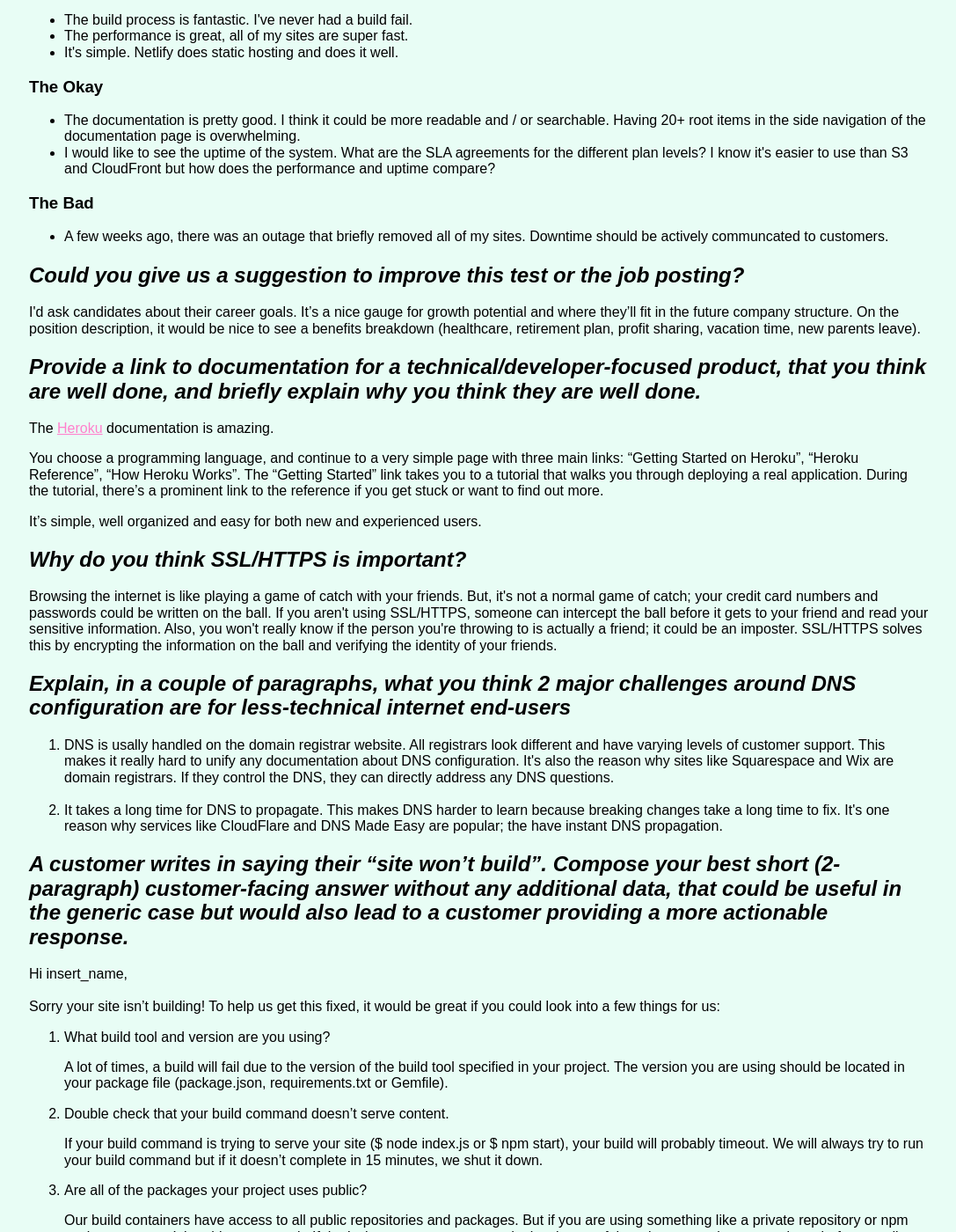
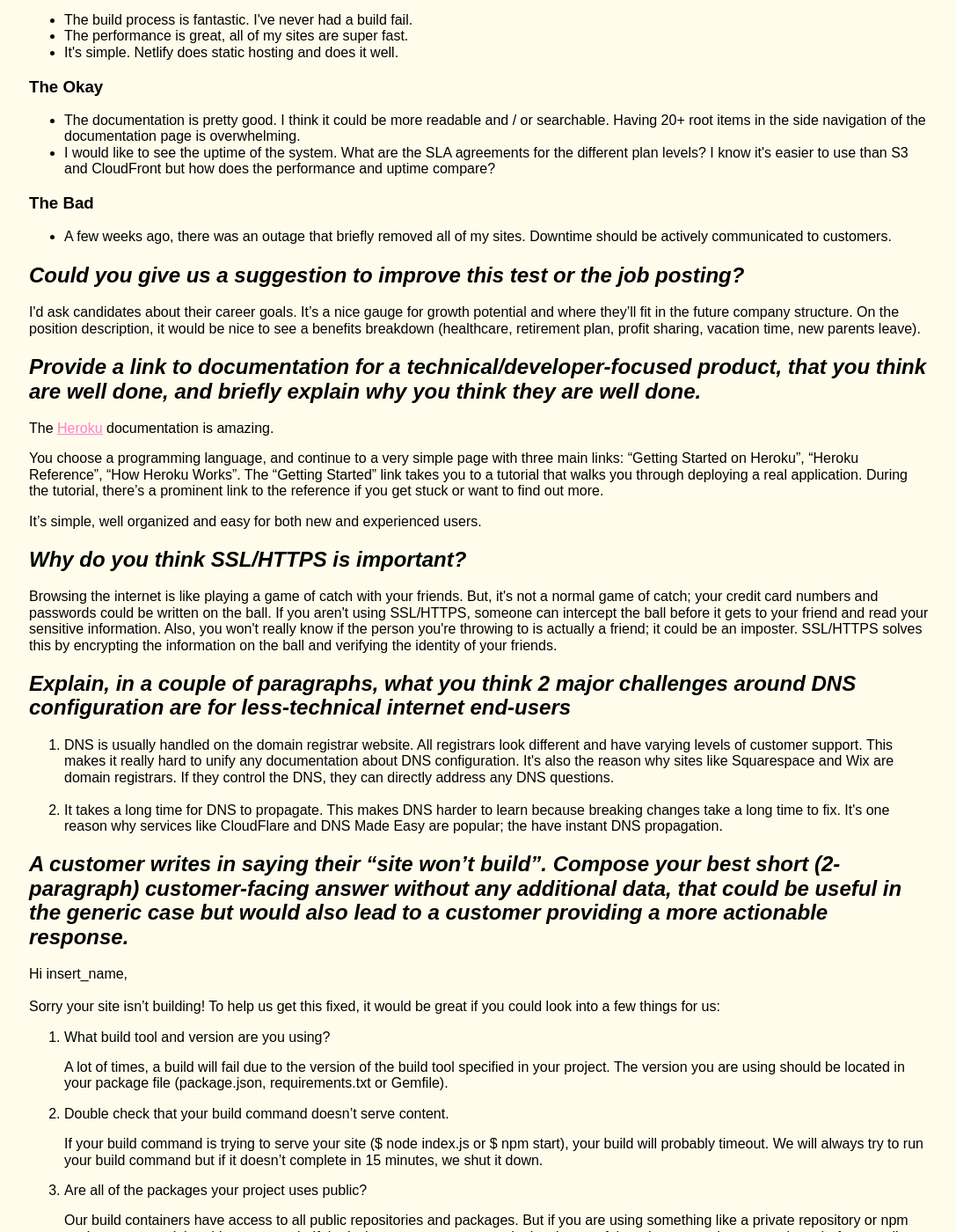
Before and after one commit to siegbenn/netlify-support, a Jekyll site: the page built from index.md, in a window 1280 px wide and 1400 px high, scrolled down 941 px. Shown: the whole window at 88% size, without its empty margins (95-1182 px from the left). Built offline with Jekyll 4.4.1, drawn with Linux system fonts in a browser that asks for light colours.

Commit message:
Fixed spelling errors.

```diff
--- a/_includes/dns.html
+++ b/_includes/dns.html
@@ -2,7 +2,7 @@
 
 <h2 class="{{site.question_style}}">Explain, in a couple of paragraphs, what you think 2 major challenges around DNS configuration are for less-technical internet end-users</h2>
 <ol>
-    <li>DNS is usally handled on the domain registrar website. All registrars look different and have varying levels of customer support. This makes it really hard to unify any documentation about DNS configuration. It's also the reason why sites like Squarespace and Wix are domain registrars. If they control the DNS, they can directly address any DNS questions.</li>
+    <li>DNS is usually handled on the domain registrar website. All registrars look different and have varying levels of customer support. This makes it really hard to unify any documentation about DNS configuration. It's also the reason why sites like Squarespace and Wix are domain registrars. If they control the DNS, they can directly address any DNS questions.</li>
     <br />
     <li>It takes a long time for DNS to propagate. This makes DNS harder to learn because breaking changes take a long time to fix. It's one reason why services like CloudFlare and DNS Made Easy are popular; the have instant DNS propagation.</li>
 </ol>
--- a/_includes/what_did_you_think_of_netlify.html
+++ b/_includes/what_did_you_think_of_netlify.html
@@ -14,7 +14,7 @@
 </ul>
 <h3>The Bad</h3>
 <ul>
-    <li>A few weeks ago, there was an outage that briefly removed all of my sites. Downtime should be actively communcated to customers.</li>
+    <li>A few weeks ago, there was an outage that briefly removed all of my sites. Downtime should be actively communicated to customers.</li>
 </ul>
 
 <!-- end what_did_you_think_of_netlify.html -->
--- a/_layouts/home.html
+++ b/_layouts/home.html
@@ -9,7 +9,7 @@
     <link href="favicon.ico?" rel="shortcut icon" type="image/x-icon">
     <link rel="stylesheet" href="css/tachyons.min.css">
     <title>I am Bennett.</title>
-    <body class="bg-washed-green">
+    <body class="bg-washed-yellow">
         {% include header.html %}
         <div class="mh6-l mh4-m mh2">
             <h1><u>Questions &#38; Answers</u></h1>
```
